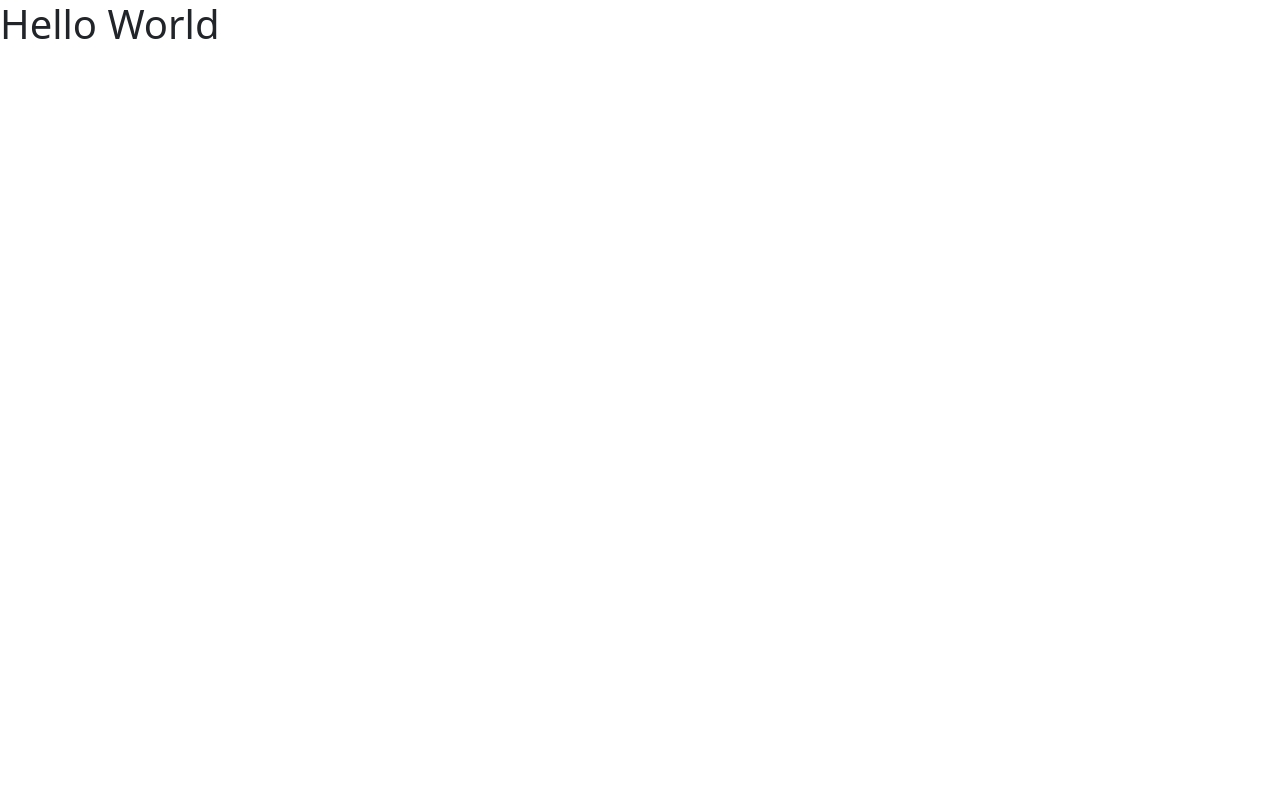
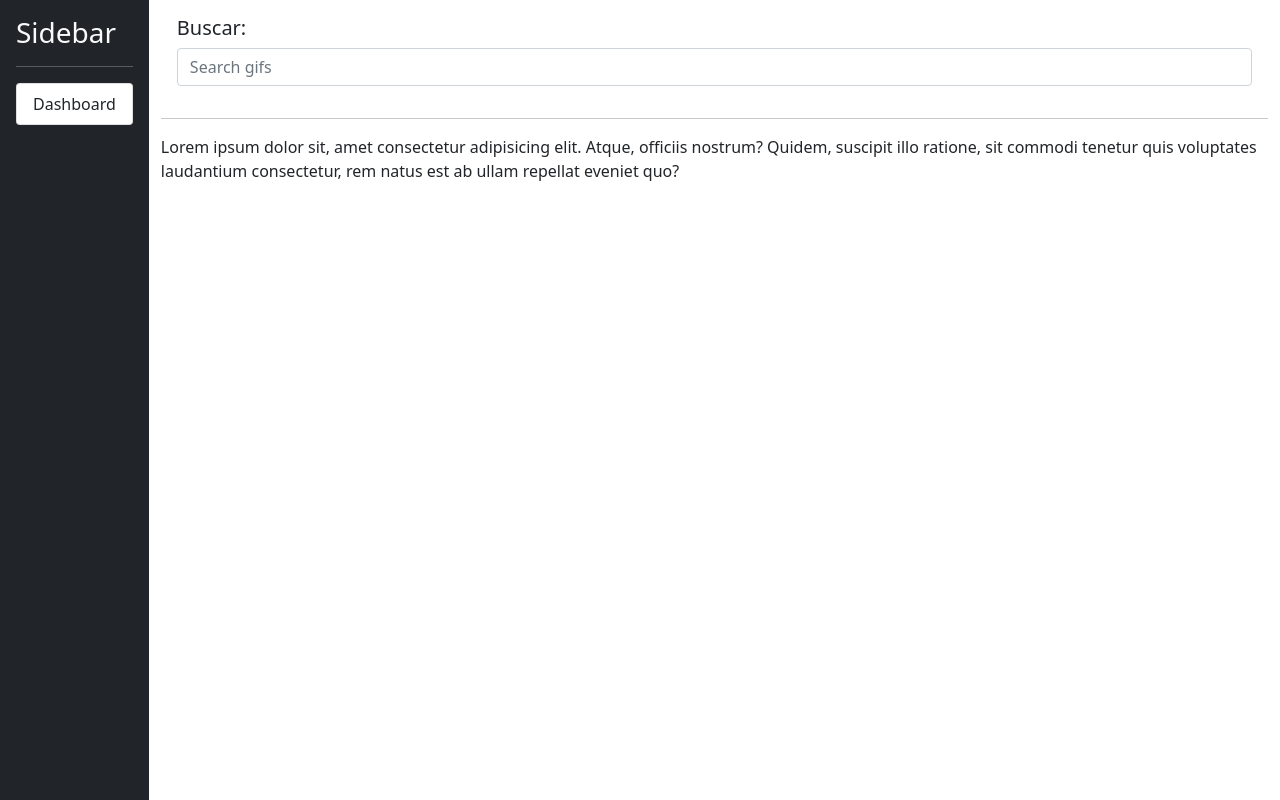
Before and after one commit to leandropg/angular-gifsApp, an Angular app: page / in a window 1280 px wide. Built offline with nearby package versions, Linux system fonts and the light colour scheme.

Commit message:
Create HTML Boilerplate

```diff
--- a/src/app/app.component.html
+++ b/src/app/app.component.html
@@ -1 +1,26 @@
-<h1>Hello World</h1>
+<div class="d-flex">
+  <!-- Sidebar -->
+  <div class="bg-dark border-right p-3" id="sidebar">
+    <h3 class="text-light">Sidebar</h3>
+    <hr class="text-white" />
+    <div class="list-group list-reset">
+      <a href="#" class="list-group-item list-group-item-action">Dashboard</a>
+    </div>
+  </div>
+
+  <!-- X -->
+  <div class="container">
+    <div class="row p-3">
+      <div class="col">
+        <h5>Buscar:</h5>
+        <input type="text" class="form-control" placeholder="Search gifs" />
+      </div>
+    </div>
+    <hr />
+    <div class="row">
+      <div class="col">
+        Lorem ipsum dolor sit, amet consectetur adipisicing elit. Atque, officiis nostrum? Quidem, suscipit illo ratione, sit commodi tenetur quis voluptates laudantium consectetur, rem natus est ab ullam repellat eveniet quo?
+      </div>
+    </div>
+  </div>
+</div>
--- a/src/styles.css
+++ b/src/styles.css
@@ -1 +1,11 @@
-/* You can add global styles to this file, and also import other style files */
+html, body {
+
+    height: 100%;
+}
+
+#sidebar {
+
+    height: 100%;
+    min-height: 100vh;
+    max-width: 180px;
+}
```
